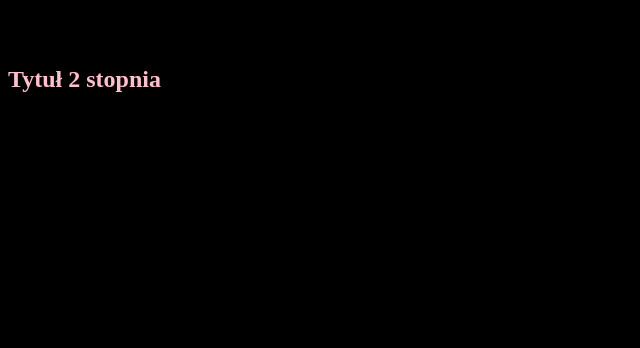
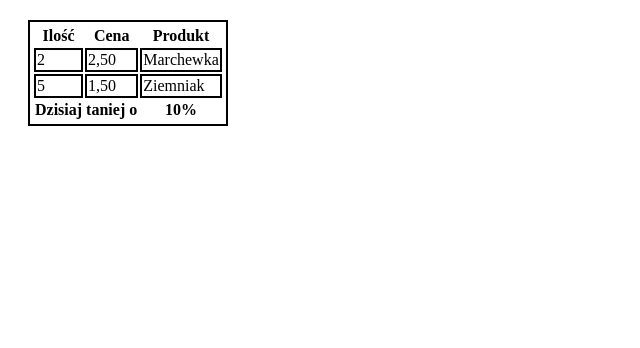
Before and after one commit to bart3k70/zadanie, a plain HTML site: page index.html in a window 1280 px wide. Shown: the whole page, without its empty margins (0-640 px from the left). Drawn offline with Linux system fonts and the light colour scheme.

Commit message:
Update index.html

```diff
--- a/index.html
+++ b/index.html
@@ -1,25 +1,62 @@
-<html lang="PL">
-	<head>
-	 <title>Tego typu</title>
-	 <meta charset="UTF-8">
+<!DOCTYPE html>
+<html lang="en">
+<head>
+	<meta charset="UTF-8">
+	<meta name="viewport" content="width=device-width, initial-scale=1.0">
+	<title>Document</title>
+	<style>
+		table{margin: 20px;}
+		table {padding: 2px;}
+		table {
+			border: 2px solid}
+		td {
+			border: 2px solid}
 
-	</head>
+	</style>
+</head>
+<body>
+	<table>
 
-		</body>
-			<h1>Tytuł 1 stopnia</h1>
-			 <h2 style=color:pink>Tytuł 2 stopnia</h2>
-			<h3>Tytuł 3 stopnia</h3>
-			<h4>Tytuł 4 stopnia</h4>
-			<h5>Tytuł 5 stopnia</h5>
-			<h6>Tytuł 6 stopnia</h6>
 
-		 <p>elo mordzia</p>
+		<tr>
+			<head>
+				<th>Ilość</th>
+				<th>Cena</th>
+				<th>Produkt</th>
 
-		  <ol> </ol>
-		   <li> elo </li>
-		   <li> mordzia </li>
-		  </ol> </ol>
-		<body style= background:black>
 
-		</body>
+			</head>
+				<tfoot>
+					<th>Dzisiaj</th>
+					<th>taniej o</th>
+					<th>10%</th>
+
+
+
+				</tfoot>
+
+
+		</tr>
+
+		<tr>
+			<td>2</td>
+			<td>2,50</td>
+			<td>Marchewka</td>
+		</tr>
+
+
+
+		<tr>
+			<td>5</td>
+			<td>1,50</td>
+			<td>Ziemniak</td>
+		</tr>
+
+
+
+
+
+</table>
+
+</body>
 </html>
```
